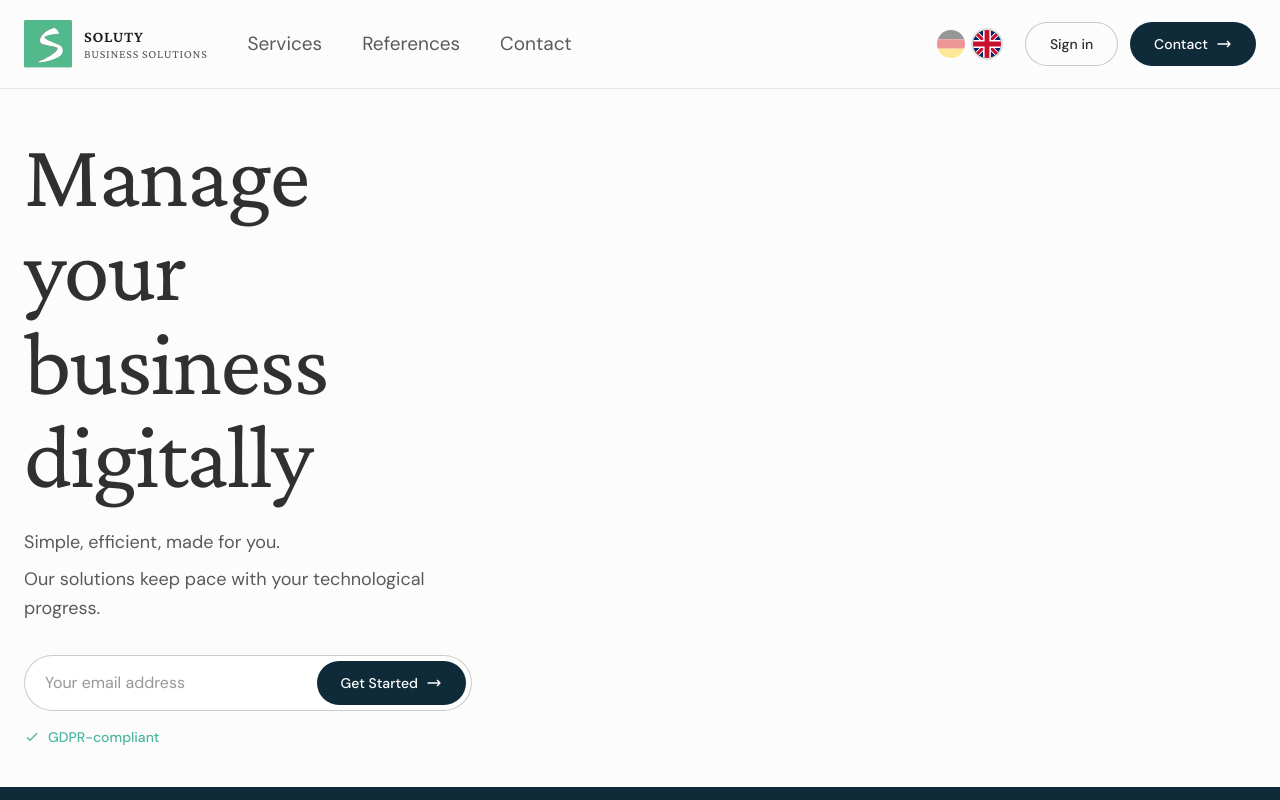
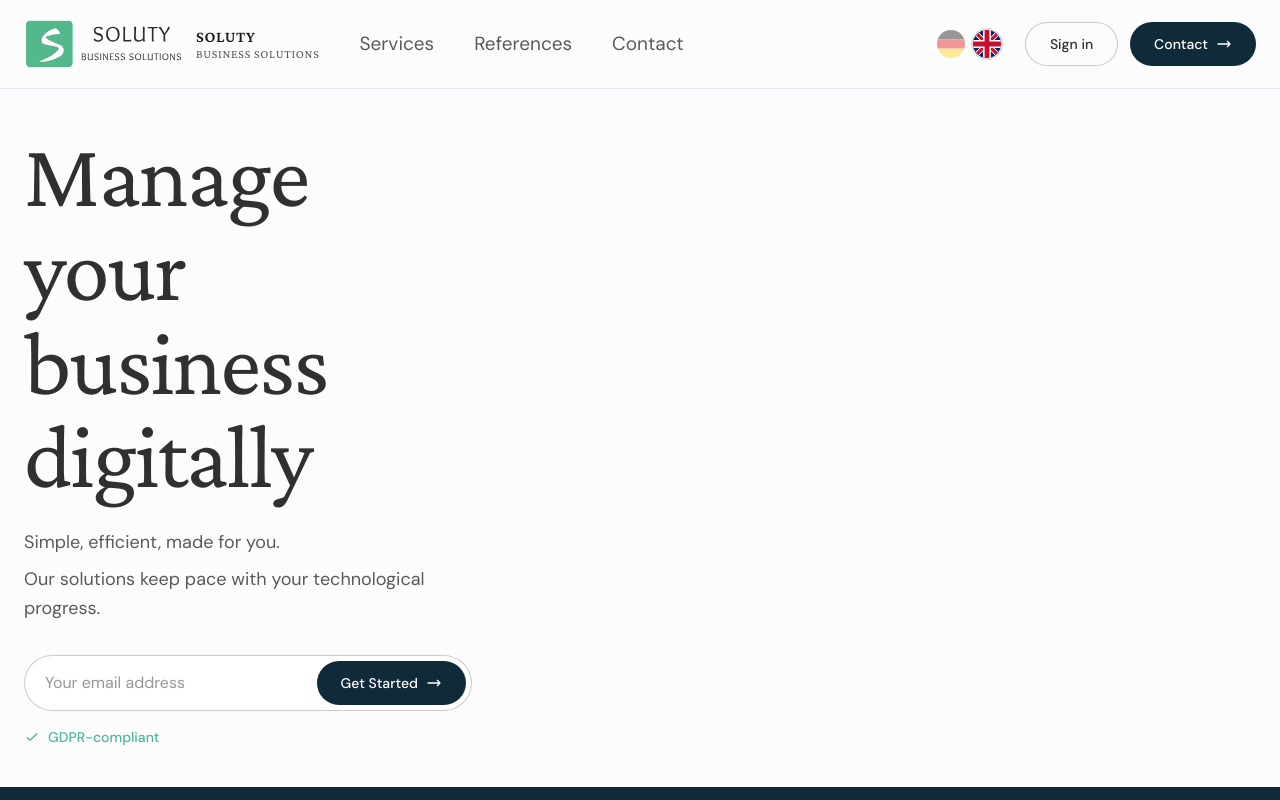
Before and after one commit to zaferkucuk/soluty-website, a Next.js app: page /en in a window 1280 px wide. Shown: the top 800 px of the page. Built offline with nearby package versions, Linux system fonts and the light colour scheme; grey boxes are pictures that could not be loaded.

Commit message:
fix: restore original logo SVG + add two-line Crimson Pro text beside it

```diff
--- a/app/[locale]/components/Header/Logo.tsx
+++ b/app/[locale]/components/Header/Logo.tsx
@@ -13,16 +13,16 @@ export function Logo() {
       className="inline-flex items-center gap-3 focus:outline-none focus-visible:ring-2 focus-visible:ring-[var(--color-brand-primary)] focus-visible:ring-offset-2 rounded"
       aria-label="Soluty Business Solutions - Home"
     >
-      {/* Logo icon only */}
+      {/* Original logo SVG — no filters, no modifications */}
       <Image
-        src="/images/logo-icon.svg"
-        alt=""
-        width={48}
-        height={48}
-        className="w-10 h-10 md:w-12 md:h-12"
+        src="/images/logo-full.svg"
+        alt="Soluty Business Solutions"
+        width={250}
+        height={100}
+        className="h-14 md:h-16 w-auto"
         priority
       />
-      {/* Company name — Crimson Pro (hero font), nav-link size */}
+      {/* Two-line text between logo and navbar */}
       <div className="flex flex-col leading-tight">
         <span
           style={{
```
